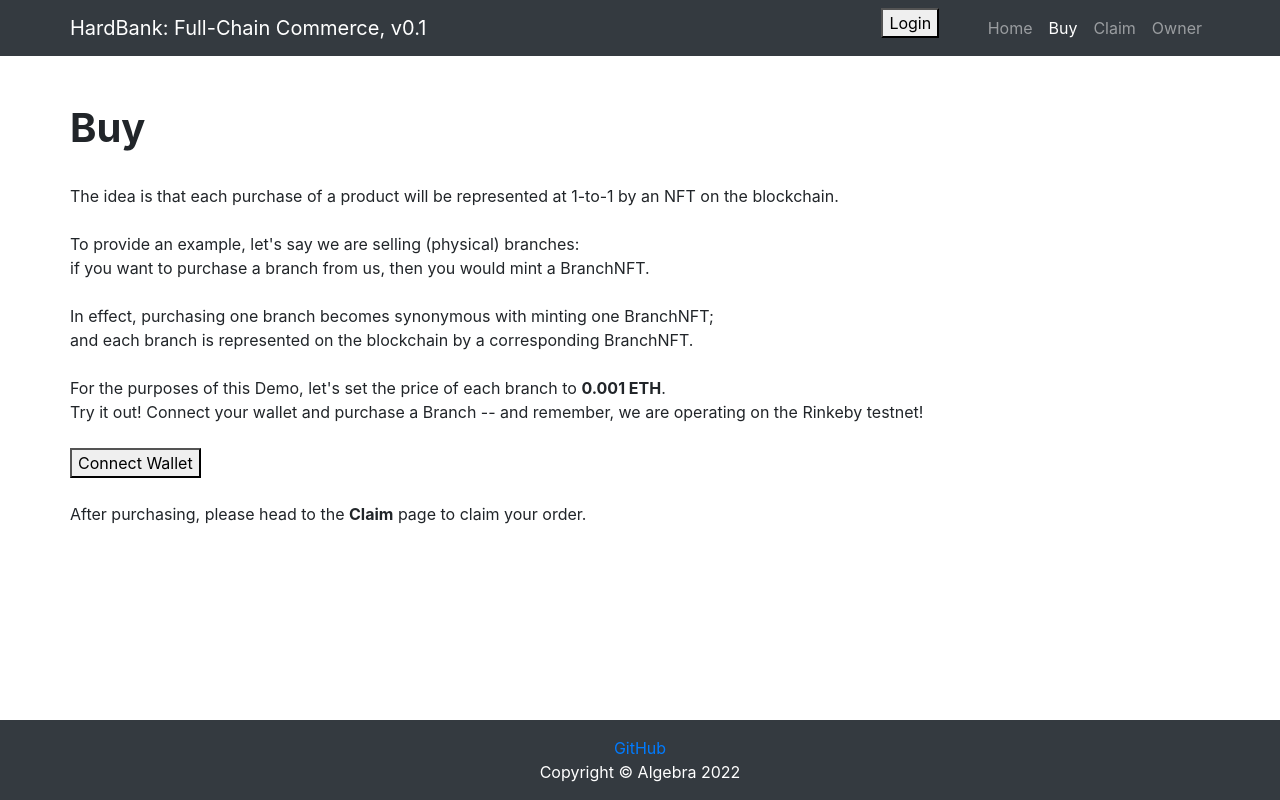
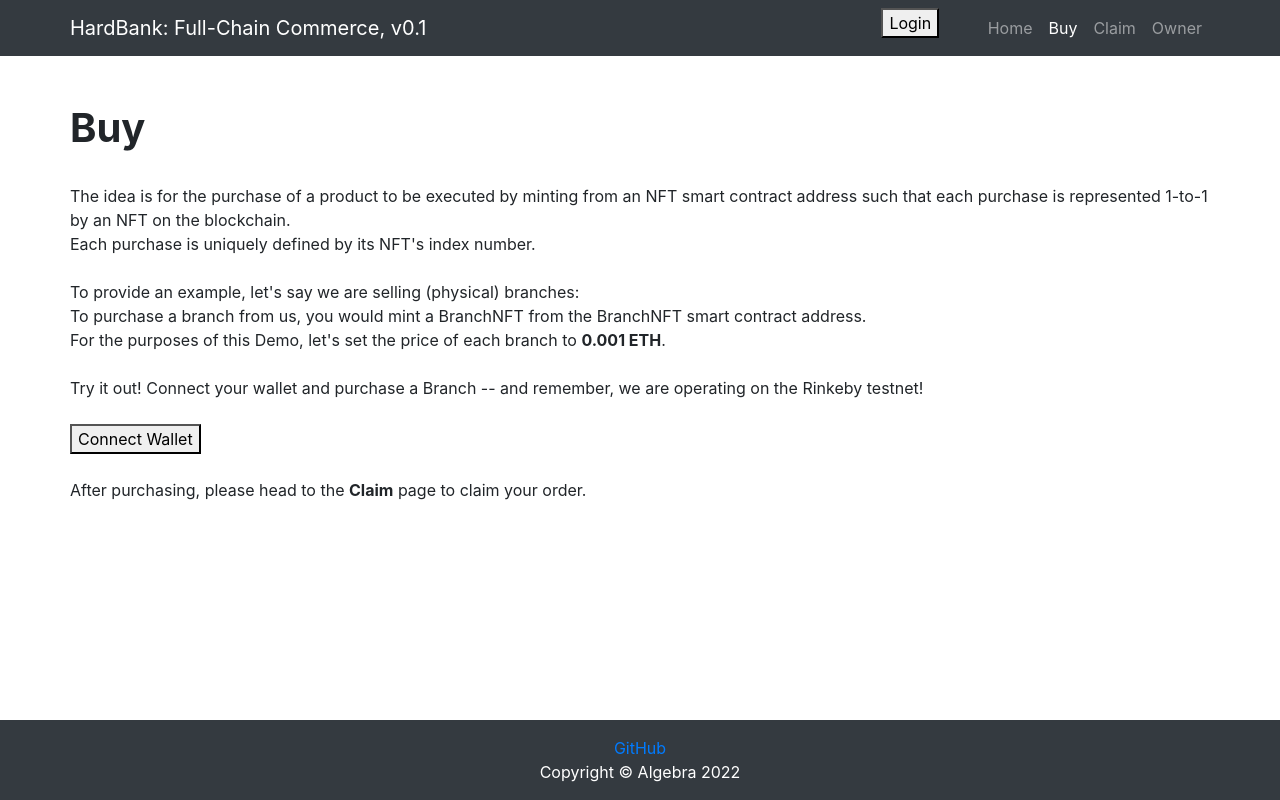
Before and after one commit to 13suits/HardBank-frontend-v0.1, a React (Create React App) app: page /buy in a window 1280 px wide. Built offline with nearby package versions, Linux system fonts and the light colour scheme.

Commit message:
Update Buy.jsx

```diff
--- a/src/components/Buy.jsx
+++ b/src/components/Buy.jsx
@@ -14,20 +14,17 @@ function Buy() {
             <h1 class="font-weight-bold">Buy</h1>
             <br></br>
             <p>
-              The idea is that each purchase of a product will be represented at 1-to-1 by an NFT on the blockchain.
+            The idea is for the purchase of a product to be executed by minting from an NFT smart contract address such that each purchase is represented 1-to-1 by an NFT on the blockchain.
+            <br></br>
+            Each purchase is uniquely defined by its NFT's index number.
             <br></br>
             <br></br>
             To provide an example, let's say we are selling (physical) branches:
             <br></br>
-              if you want to purchase a branch from us, then you would mint a BranchNFT.
-              <br></br>
-              <br></br>
-              In effect, purchasing one branch becomes synonymous with minting one BranchNFT;
-              <br></br>
-              and each branch is represented on the blockchain by a corresponding BranchNFT.
-              <br></br>
+            To purchase a branch from us, you would mint a BranchNFT from the BranchNFT smart contract address.
             <br></br>
             For the purposes of this Demo, let's set the price of each branch to <b>0.001 ETH</b>.
+            <br></br>
             <br></br>
             Try it out! Connect your wallet and purchase a Branch -- and remember, we are operating on the Rinkeby testnet!
             <br></br>
@@ -37,6 +34,7 @@ function Buy() {
             </Provider>
             <br></br>
             After purchasing, please head to the <b>Claim</b> page to claim your order.
+              <br></br>
               <br></br>
               <br></br>
               <br></br>
```
Lines whose indentation alone changed are shown as unchanged.
